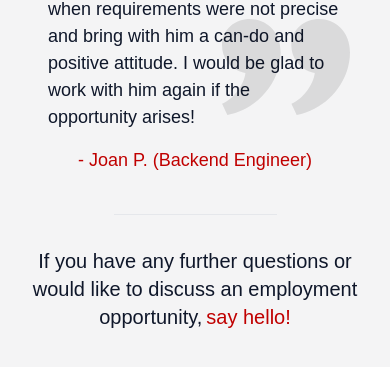
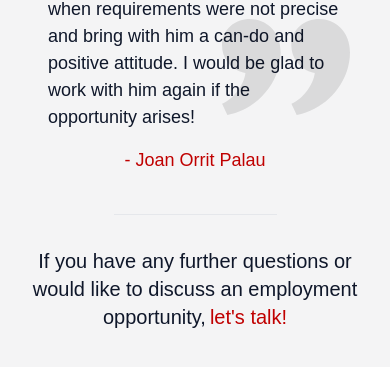
Before and after one commit to noalbalint/atnoal, a React (Vite) app: page /capito in a window 390 px wide. Shown: the part 3232-3599 px from the top of the page. Built offline with nearby package versions, Linux system fonts and the light colour scheme.

Commit message:
mobile updates

```diff
--- a/src/components/BlockQuoteMobile.tsx
+++ b/src/components/BlockQuoteMobile.tsx
@@ -25,7 +25,7 @@
           style={{ color, }}
           className='pt-4'
         >
-          - Joan P. (Backend Engineer)
+          - Joan Orrit Palau
         </a>
     </>
   )
--- a/src/pages/ResumeMobile.tsx
+++ b/src/pages/ResumeMobile.tsx
@@ -178,7 +178,7 @@
                 className='w-fit pl-1 font-normal'
                 href="sms:+4369981948346"
               >
-                say hello!
+                let's talk!
               </a>
             </p>
           </div>
```
